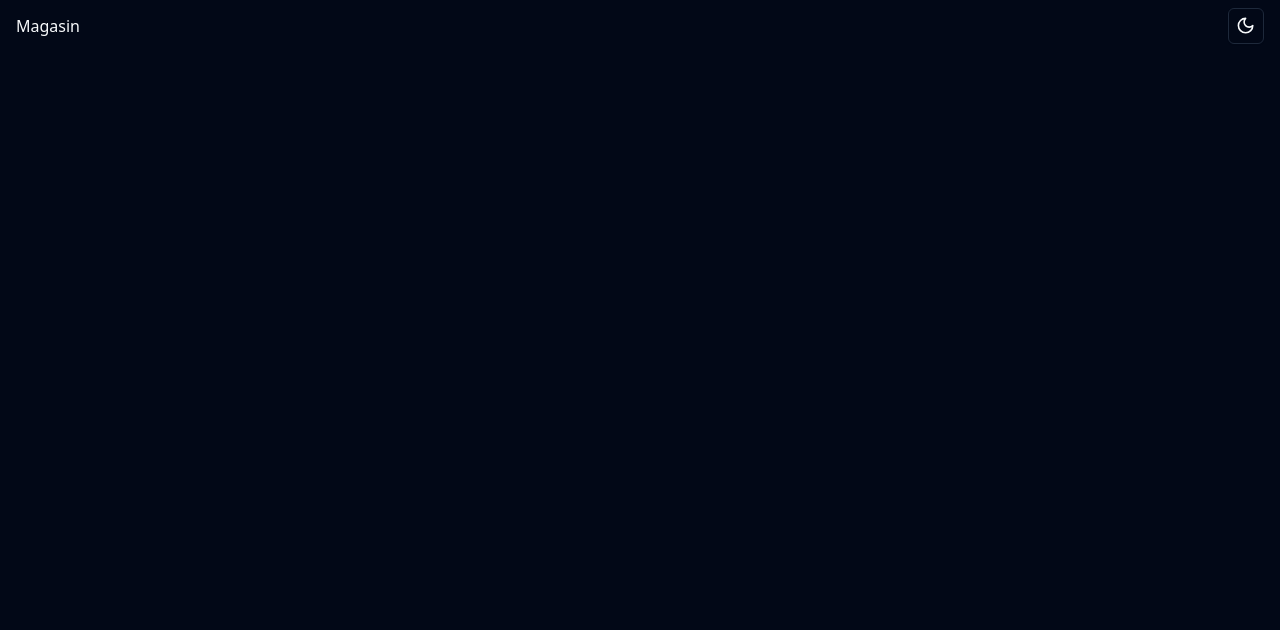
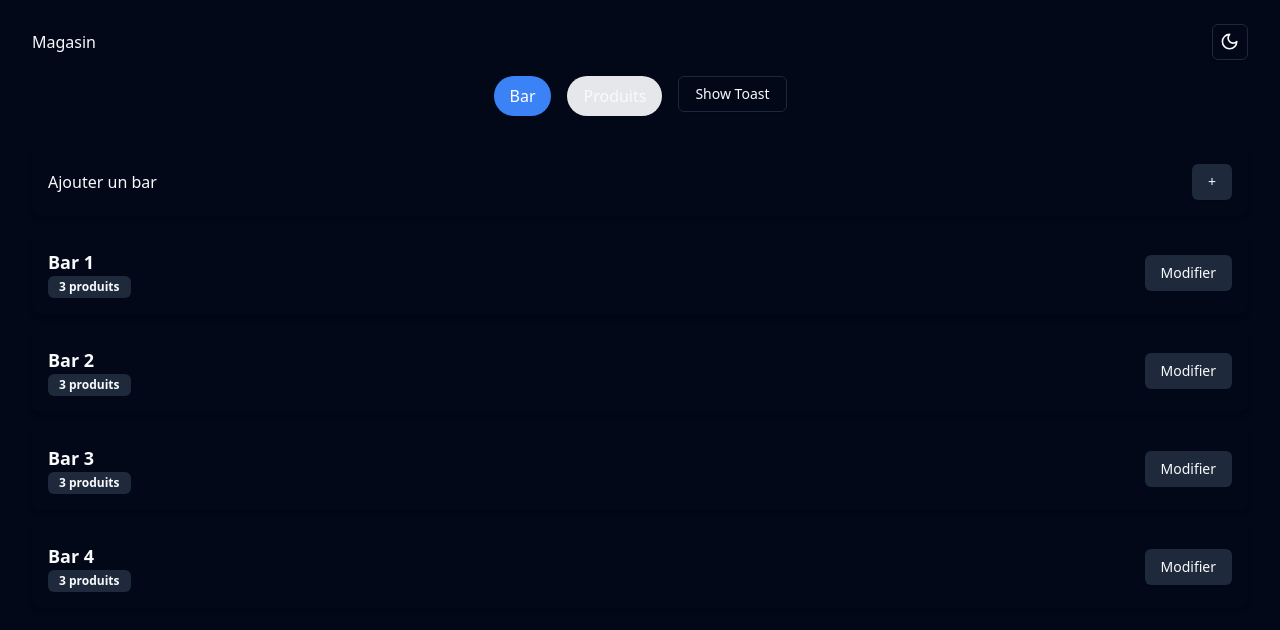
Before and after one commit to yanisMX/SunSka-front, a React (Vite) app: page /dashboard in a window 1280 px wide. Shown: the top 630 px of the page. Built offline with nearby package versions, Linux system fonts and the light colour scheme.

Commit message:
Update components

```diff
--- a/package.json
+++ b/package.json
@@ -10,21 +10,27 @@
     "preview": "vite preview"
   },
   "dependencies": {
+    "@fortawesome/fontawesome-svg-core": "^6.5.2",
+    "@fortawesome/free-solid-svg-icons": "^6.5.2",
+    "@fortawesome/react-fontawesome": "^0.2.2",
     "@hookform/resolvers": "^3.6.0",
     "@radix-ui/react-dialog": "^1.1.1",
     "@radix-ui/react-dropdown-menu": "^2.1.1",
     "@radix-ui/react-icons": "^1.3.0",
     "@radix-ui/react-label": "^2.1.0",
+    "@radix-ui/react-popover": "^1.1.1",
     "@radix-ui/react-slot": "^1.1.0",
     "@radix-ui/react-tabs": "^1.1.0",
     "@radix-ui/react-tooltip": "^1.1.2",
     "class-variance-authority": "^0.7.0",
     "clsx": "^2.1.1",
     "lucide-react": "^0.400.0",
+    "next-themes": "^0.3.0",
     "react": "^18.3.1",
     "react-dom": "^18.3.1",
     "react-hook-form": "^7.52.0",
     "react-router-dom": "^6.24.0",
+    "sonner": "^1.5.0",
     "tailwind-merge": "^2.3.0",
     "tailwindcss-animate": "^1.0.7",
     "zod": "^3.23.8"
--- a/src/App.tsx
+++ b/src/App.tsx
@@ -6,6 +6,9 @@ import {ThemeProvider} from './components/theme-provider';
 import DashboardPage from "./pages/DashboardPage.tsx";
 import MagasinPage from "./pages/MagasinPage.tsx";
 import StocksBarPage from "./pages/StocksBarPage.tsx";
+import './fontawesome';
+
+
 
 function App() {
     return (
--- a/src/components/BarSettingsView.tsx
+++ b/src/components/BarSettingsView.tsx
@@ -0,0 +1,42 @@
+import {Link} from "react-router-dom";
+import { toast } from "sonner"
+import {Button} from "./ui/button.tsx";
+import { Badge } from "./ui/badge";
+
+
+const bars = [
+    { name: 'Bar 1', produits:3, id: 1 },
+    { name: 'Bar 2', produits:3, id: 2 },
+    { name: 'Bar 3', produits:3, id: 3 },
+    { name: 'Bar 4',produits:3, id: 4 },
+];
+
+const BarSettingsView = () => {
+    return (
+        <div className="p-4">
+            <div className={"p-4 rounded-lg shadow-md mb-4 flex justify-between items-center"}>
+                <p className={"text-center"}>Ajouter un bar</p>
+                <div className="flex items-center space-x-4">
+                    <Button variant="secondary">+</Button>
+                </div>
+
+
+            </div>
+            {bars.map((bar, index) => (
+                <div key={index} className=" p-4 rounded-lg shadow-md mb-4 flex justify-between items-center">
+                    <div className="text-lg font-semibold">
+                        {bar.name}
+                        <span className={"block text-sm font-light"}><Badge
+                            variant="secondary">{bar.produits} produits</Badge></span>
+                    </div>
+
+                    <div className="flex items-center space-x-4">
+                        <Button variant="secondary">Modifier</Button>
+                    </div>
+                </div>
+            ))}
+        </div>
+    );
+}
+
+export default BarSettingsView;
--- a/src/components/ProductCard.tsx
+++ b/src/components/ProductCard.tsx
@@ -1,6 +1,8 @@
-import React, { useState } from 'react';
+import { useState } from 'react';
 import { Card, CardHeader, CardTitle, CardContent, CardFooter } from '../components/ui/card';
 import { Button } from '../components/ui/button';
+import { FontAwesomeIcon } from '@fortawesome/react-fontawesome';
+
 
 const ProductCard = ({ name, quantity, status } : {name: string, quantity : number, status: string}) => {
     const [count, setCount] = useState<number>(quantity);
@@ -36,7 +38,10 @@ const ProductCard = ({ name, quantity, status } : {name: string, quantity : numb
     return (
         <Card className="mb-4 mt-8">
             <CardHeader>
-                <p className={`inline-block rounded-full px-3 py-1 text-sm font-semibold ${badgeClass}`}>{status}</p>
+                <p className={`inline-block rounded-full px-3 py-1 text-sm font-semibold ${badgeClass}`}>
+                    {status}
+                    {status === 'Livraison en cours' && <FontAwesomeIcon icon="truck" className="ml-2" />}
+                </p>
                 <CardTitle>{name}</CardTitle>
             </CardHeader>
             <CardContent className="flex justify-center items-center">
--- /dev/null
+++ b/src/components/SonnerDemo.tsx
@@ -0,0 +1,21 @@
+import { toast } from "sonner"
+import { Button } from "./ui/button"
+
+export function SonnerDemo() {
+    return (
+        <Button
+            variant="outline"
+            onClick={() =>
+                toast("Event has been created", {
+                    description: "Sunday, December 03, 2023 at 9:00 AM",
+                    action: {
+                        label: "Undo",
+                        onClick: () => console.log("Undo"),
+                    },
+                })
+            }
+        >
+            Show Toast
+        </Button>
+    )
+}
--- /dev/null
+++ b/src/components/ui/popover.tsx
@@ -0,0 +1,31 @@
+import * as React from "react"
+import * as PopoverPrimitive from "@radix-ui/react-popover"
+
+import { cn } from "@/lib/utils"
+
+const Popover = PopoverPrimitive.Root
+
+const PopoverTrigger = PopoverPrimitive.Trigger
+
+const PopoverAnchor = PopoverPrimitive.Anchor
+
+const PopoverContent = React.forwardRef<
+  React.ElementRef<typeof PopoverPrimitive.Content>,
+  React.ComponentPropsWithoutRef<typeof PopoverPrimitive.Content>
+>(({ className, align = "center", sideOffset = 4, ...props }, ref) => (
+  <PopoverPrimitive.Portal>
+    <PopoverPrimitive.Content
+      ref={ref}
+      align={align}
+      sideOffset={sideOffset}
+      className={cn(
+        "z-50 w-72 rounded-md border bg-popover p-4 text-popover-foreground shadow-md outline-none data-[state=open]:animate-in data-[state=closed]:animate-out data-[state=closed]:fade-out-0 data-[state=open]:fade-in-0 data-[state=closed]:zoom-out-95 data-[state=open]:zoom-in-95 data-[side=bottom]:slide-in-from-top-2 data-[side=left]:slide-in-from-right-2 data-[side=right]:slide-in-from-left-2 data-[side=top]:slide-in-from-bottom-2",
+        className
+      )}
+      {...props}
+    />
+  </PopoverPrimitive.Portal>
+))
+PopoverContent.displayName = PopoverPrimitive.Content.displayName
+
+export { Popover, PopoverTrigger, PopoverContent, PopoverAnchor }
--- /dev/null
+++ b/src/components/ui/sonner.tsx
@@ -0,0 +1,29 @@
+import { useTheme } from "next-themes"
+import { Toaster as Sonner } from "sonner"
+
+type ToasterProps = React.ComponentProps<typeof Sonner>
+
+const Toaster = ({ ...props }: ToasterProps) => {
+  const { theme = "system" } = useTheme()
+
+  return (
+    <Sonner
+      theme={theme as ToasterProps["theme"]}
+      className="toaster group"
+      toastOptions={{
+        classNames: {
+          toast:
+            "group toast group-[.toaster]:bg-background group-[.toaster]:text-foreground group-[.toaster]:border-border group-[.toaster]:shadow-lg",
+          description: "group-[.toast]:text-muted-foreground",
+          actionButton:
+            "group-[.toast]:bg-primary group-[.toast]:text-primary-foreground",
+          cancelButton:
+            "group-[.toast]:bg-muted group-[.toast]:text-muted-foreground",
+        },
+      }}
+      {...props}
+    />
+  )
+}
+
+export { Toaster }
--- a/src/fontawesome.js
+++ b/src/fontawesome.js
@@ -0,0 +1,6 @@
+// src/fontawesome.js
+import { library } from '@fortawesome/fontawesome-svg-core';
+import { faTruck } from '@fortawesome/free-solid-svg-icons';
+
+library.add(faTruck);
+library.add()
--- a/src/main.tsx
+++ b/src/main.tsx
@@ -1,11 +1,13 @@
 import ReactDOM from 'react-dom';
 import { BrowserRouter } from 'react-router-dom';
 import App from './App';
+import {Toaster} from "sonner";
 
 
 ReactDOM.render(
     <BrowserRouter>
         <App />
+        <Toaster />
     </BrowserRouter>,
     document.getElementById('root')
 );
--- a/src/pages/BarPages.tsx
+++ b/src/pages/BarPages.tsx
@@ -32,7 +32,7 @@ const BarPages = () => {
         <>
             <HeaderAdmin />
             <div className="text-center">
-                <p className="text-3xl mb-4">Bar 1</p>
+                <p className="text-3xl mb-4">Bar 1<i className="fa-solid fa-truck"></i></p>
                 <div className="mb-4">
                     {products.map((product, index) => (
                         <ProductCard key={index} {...product} />
--- a/src/pages/DashboardPage.tsx
+++ b/src/pages/DashboardPage.tsx
@@ -1,12 +1,39 @@
 import HeaderAdmin from "../components/HeaderAdmin.tsx";
+import {useState} from "react";
+import LivraisonView from "../components/LivraisonView.tsx";
+import BarSettingsView from "../components/BarSettingsView.tsx";
+import {SonnerDemo} from "../components/SonnerDemo.tsx";
 
-const dashboardPage = () => {
-    return (
-        <div>
-            <HeaderAdmin/>
 
+const DashboardPage = () => {
+    const [activeTab, setActiveTab] = useState<string>('Bar');
+
+    return(
+        <div className="min-h-screen p-4">
+            <HeaderAdmin />
+            <div className="mt-4">
+                <div className="flex justify-center space-x-4">
+                    <button
+                        className={`py-2 px-4 rounded-full ${activeTab === 'Bar' ? 'bg-blue-500 text-white' : 'bg-gray-200'}`}
+                        onClick={() => setActiveTab('Bar')}
+                    >
+                        Bar
+                    </button>
+                    <button
+                        className={`py-2 px-4 rounded-full ${activeTab === 'Produits' ? 'bg-blue-500 text-white' : 'bg-gray-200'}`}
+                        onClick={() => setActiveTab('Produits')}
+                    >
+                        Produits
+                    </button>
+                    <SonnerDemo/>
+                </div>
+
+                <div className="mt-4">
+                    {activeTab === 'Bar' ? <BarSettingsView /> : <LivraisonView />}
+                </div>
+            </div>
         </div>
     );
-}
+};
 
-export default dashboardPage;
+export default DashboardPage;
```
Also changed, not shown: 1 other file (tests, documents, lock files or other folders).
